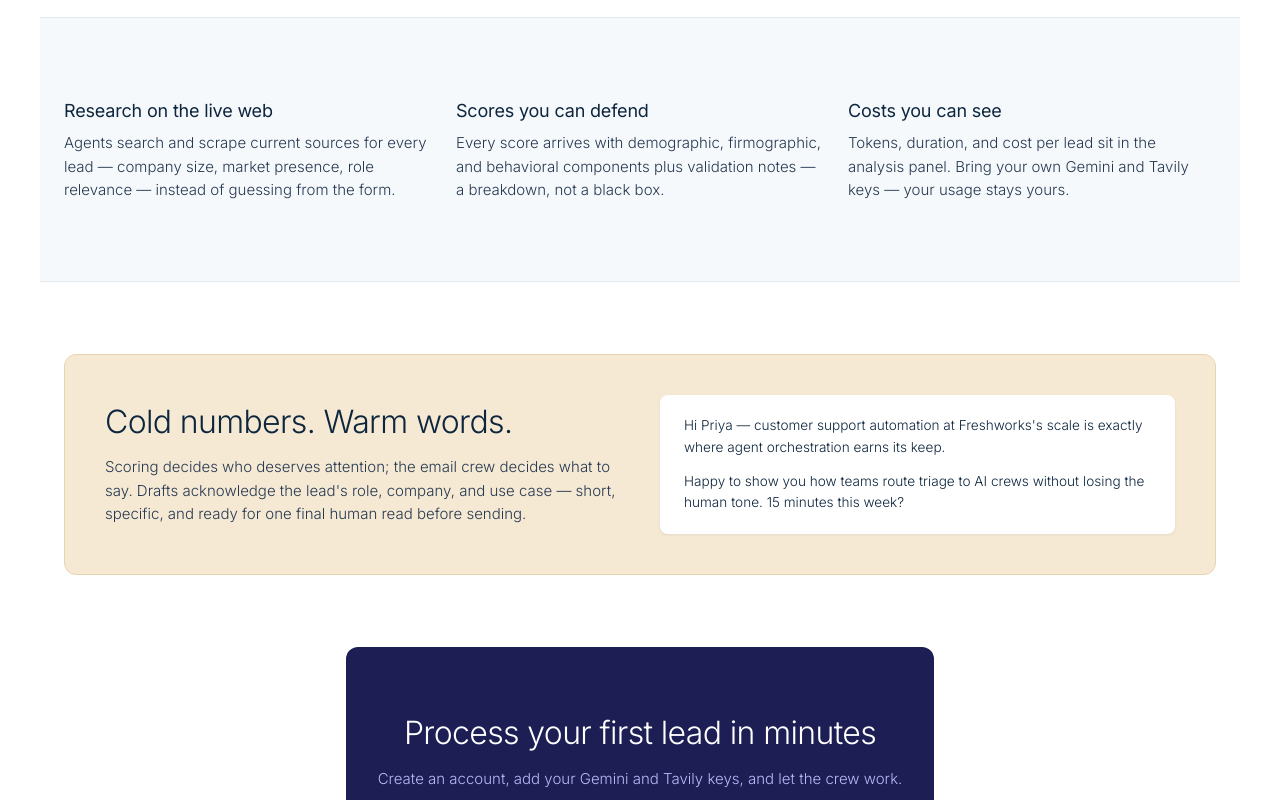
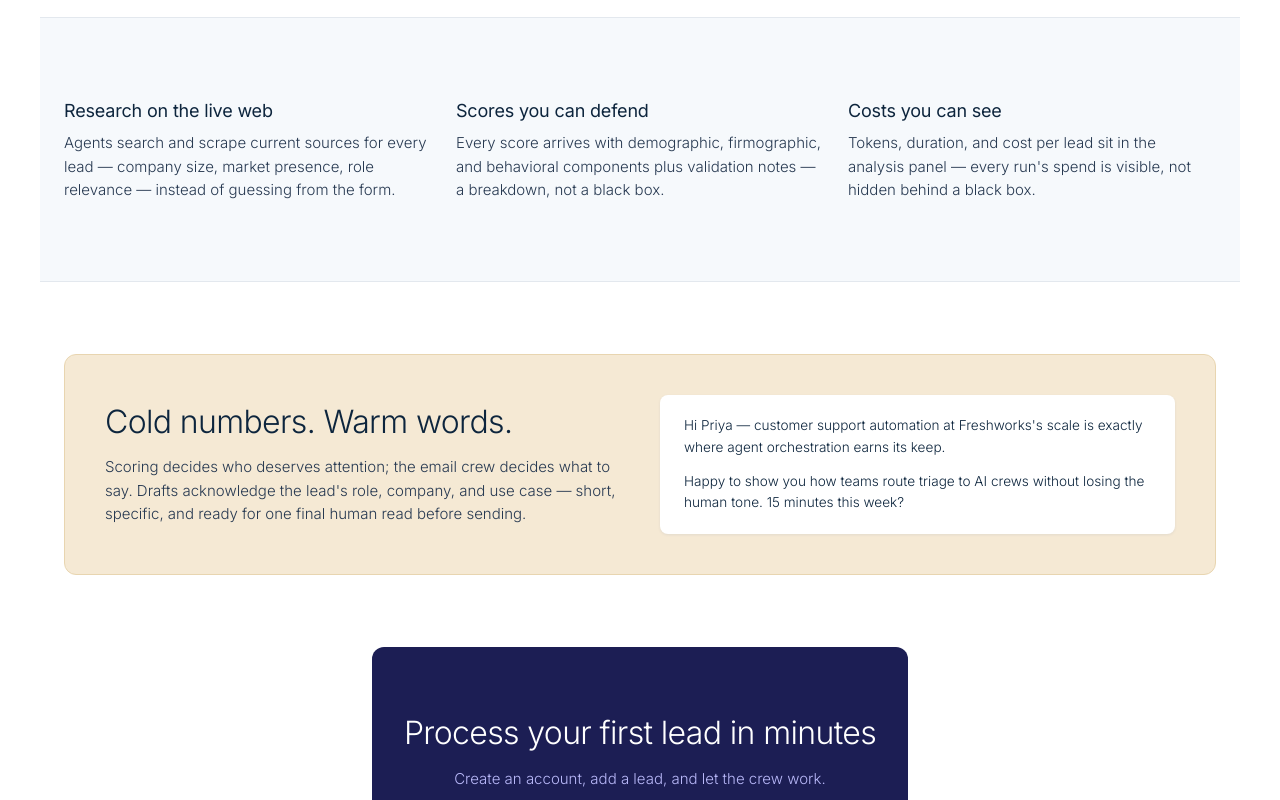
Before and after one commit to VIVPM/multi-crew-leads-dashboard, a React (Vite) app in the folder frontend/: page / in a window 1280 px wide. Shown: the part 1000-1800 px from the top of the page. Built offline with nearby package versions, Linux system fonts and the light colour scheme; no server answers.

Commit message:
Fix stale landing copy after key centralization
Users no longer bring their own Gemini/Tavily keys, so drop 'bring your
own keys' from the cost section and the closing CTA.

```diff
--- a/frontend/src/components/Landing.jsx
+++ b/frontend/src/components/Landing.jsx
@@ -171,8 +171,8 @@ export default function Landing({ onSignIn, onGetStarted }) {
             <div className="lp-feature">
               <h3 className="lp-h3">Costs you can see</h3>
               <p className="lp-body">
-                Tokens, duration, and cost per lead sit in the analysis panel.
-                Bring your own Gemini and Tavily keys — your usage stays yours.
+                Tokens, duration, and cost per lead sit in the analysis panel —
+                every run's spend is visible, not hidden behind a black box.
               </p>
             </div>
           </Reveal>
@@ -207,7 +207,7 @@ export default function Landing({ onSignIn, onGetStarted }) {
           <div className="lp-dark-cta">
             <h2 className="lp-h2-inverse">Process your first lead in minutes</h2>
             <p className="lp-body-inverse">
-              Create an account, add your Gemini and Tavily keys, and let the crew work.
+              Create an account, add a lead, and let the crew work.
             </p>
             <button className="btn btn-primary" onClick={onGetStarted}>Get started</button>
           </div>
```
